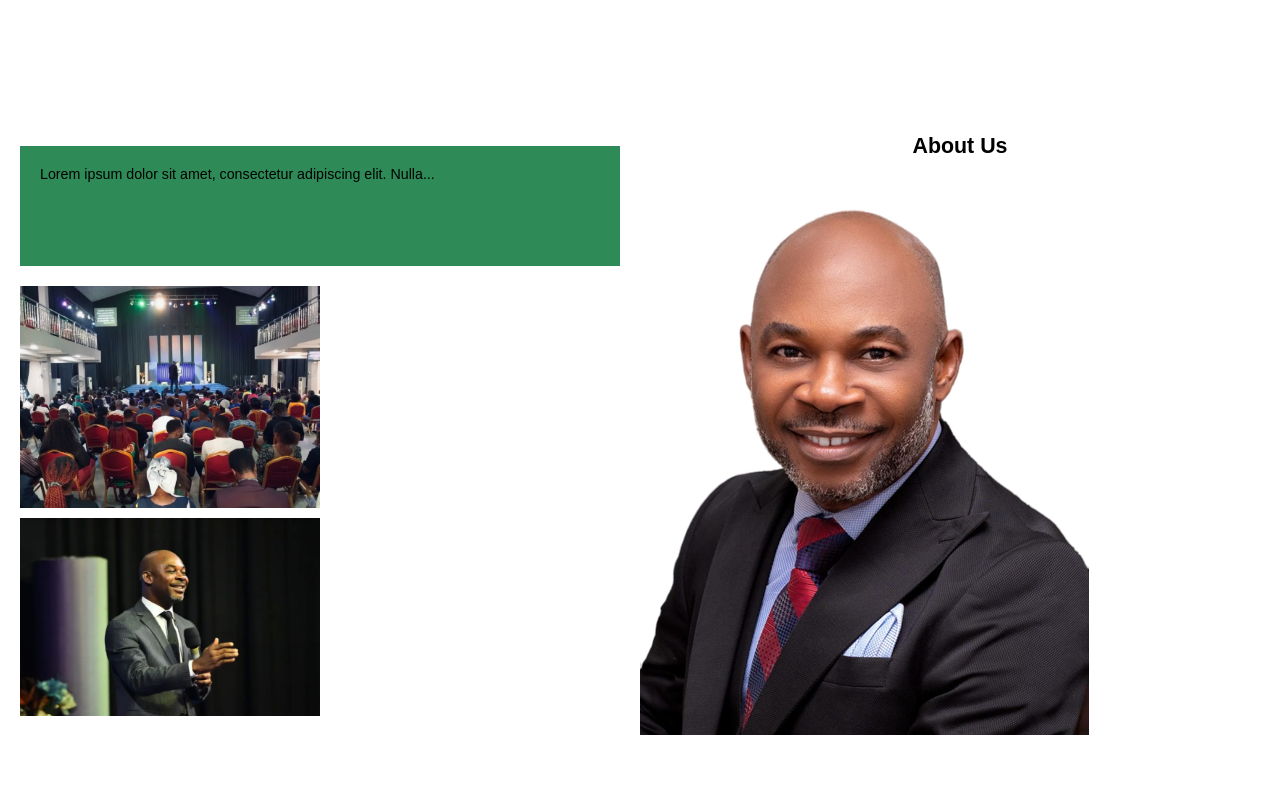
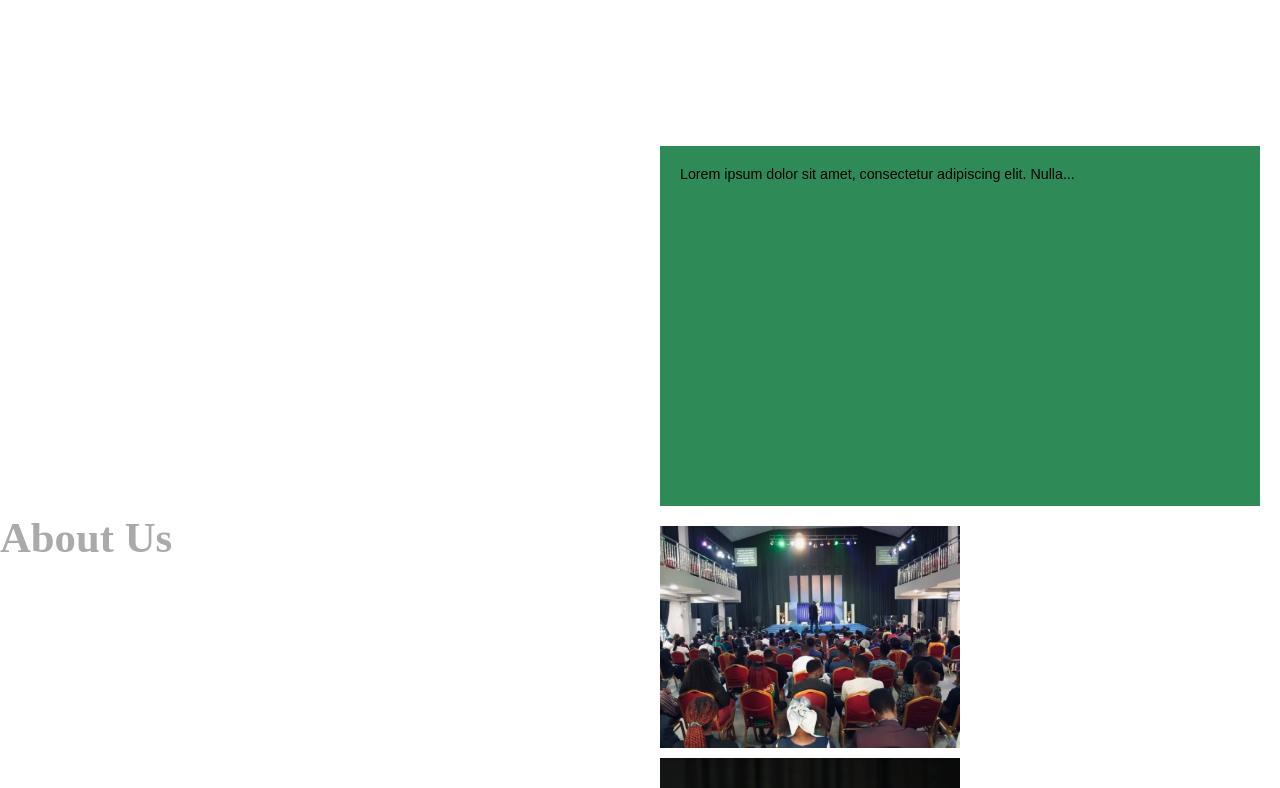
Before and after one commit to Iydeejames/Fortress-of-hope, a React (Create React App) app: page / in a window 1280 px wide. Shown: the part 1840-2628 px from the top of the page. Before the commit the page ends 2586 px from the top, so only its background shows below. Built offline with nearby package versions, Linux system fonts and the light colour scheme.

Commit message:
Multiple Additions

```diff
--- a/src/App.css
+++ b/src/App.css
@@ -311,9 +311,12 @@ video {
   order: 2; /* Move the left section to the right in the flex container */
 }
 
-.about-section-left h2 {
-  margin-top: 0; /* Remove default margin for h2 */
-  margin-bottom: 20px;
+.about-section-container h2 {
+  font-size: 3rem;
+  color: #aaa;
+  font-family: cursive;
+  margin-bottom: 1.5rem;
+  margin-top: -1rem;
   text-align: center; /* Center the heading */
 }
 
@@ -333,7 +336,7 @@ video {
   background-color: seagreen;
   padding: 20px;
   margin-bottom: 20px;
-  height: 15vh; /* Set the height of the text card */
+  height: 45vh; /* Set the height of the text card */
 }
 
 .small-cards {
--- a/src/components/AboutUs.js
+++ b/src/components/AboutUs.js
@@ -8,8 +8,9 @@ import FI5 from "../assets/imgs/FI5.JPG";
 const AboutSection = () => {
     return (
       <div className="about-section-container">
+                  <h2>About Us</h2>
         <div className="about-section-left">
-          <h2>About Us</h2>
+
           <img src={FI2} alt="About" />
         </div>
         <div className="about-section-right">
```
